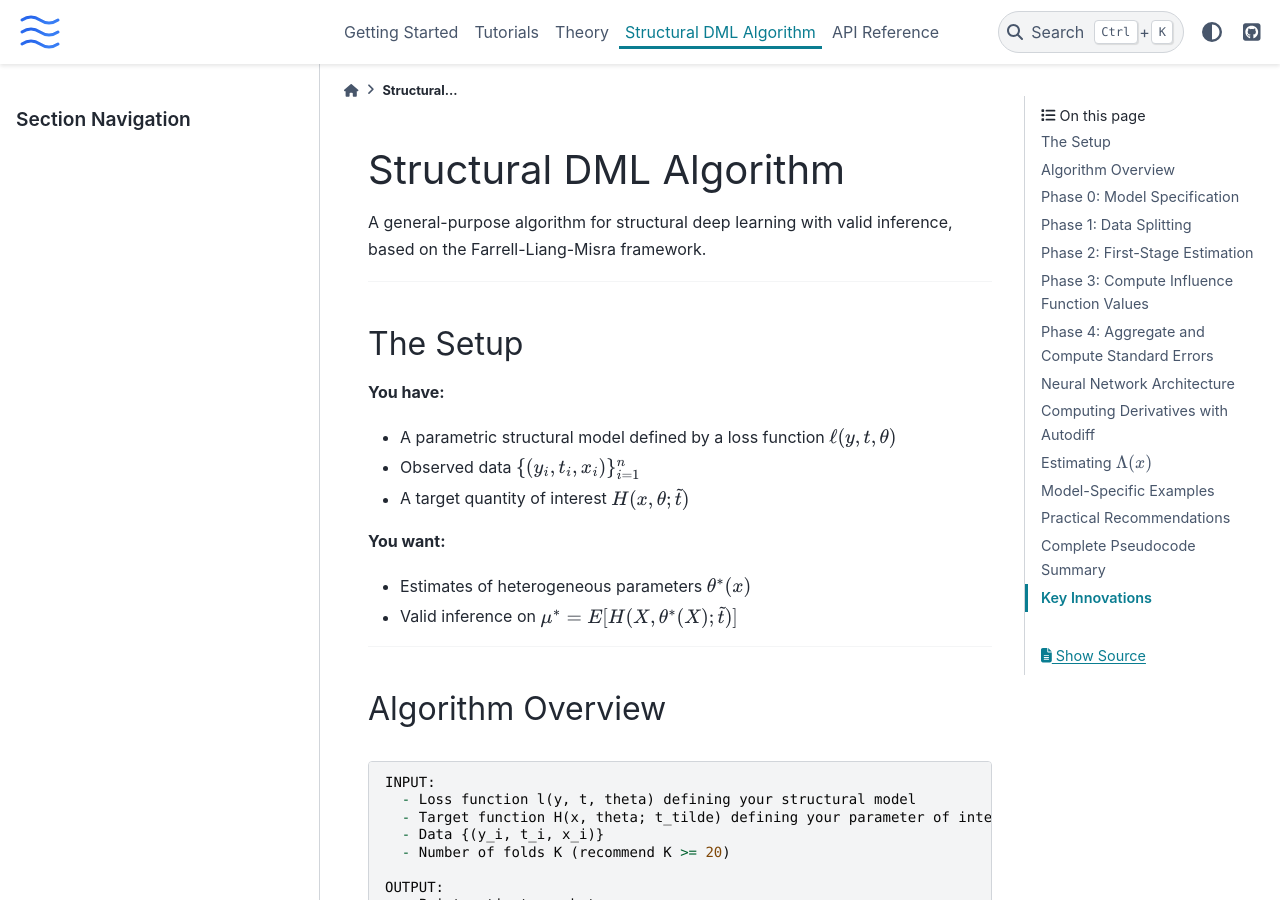
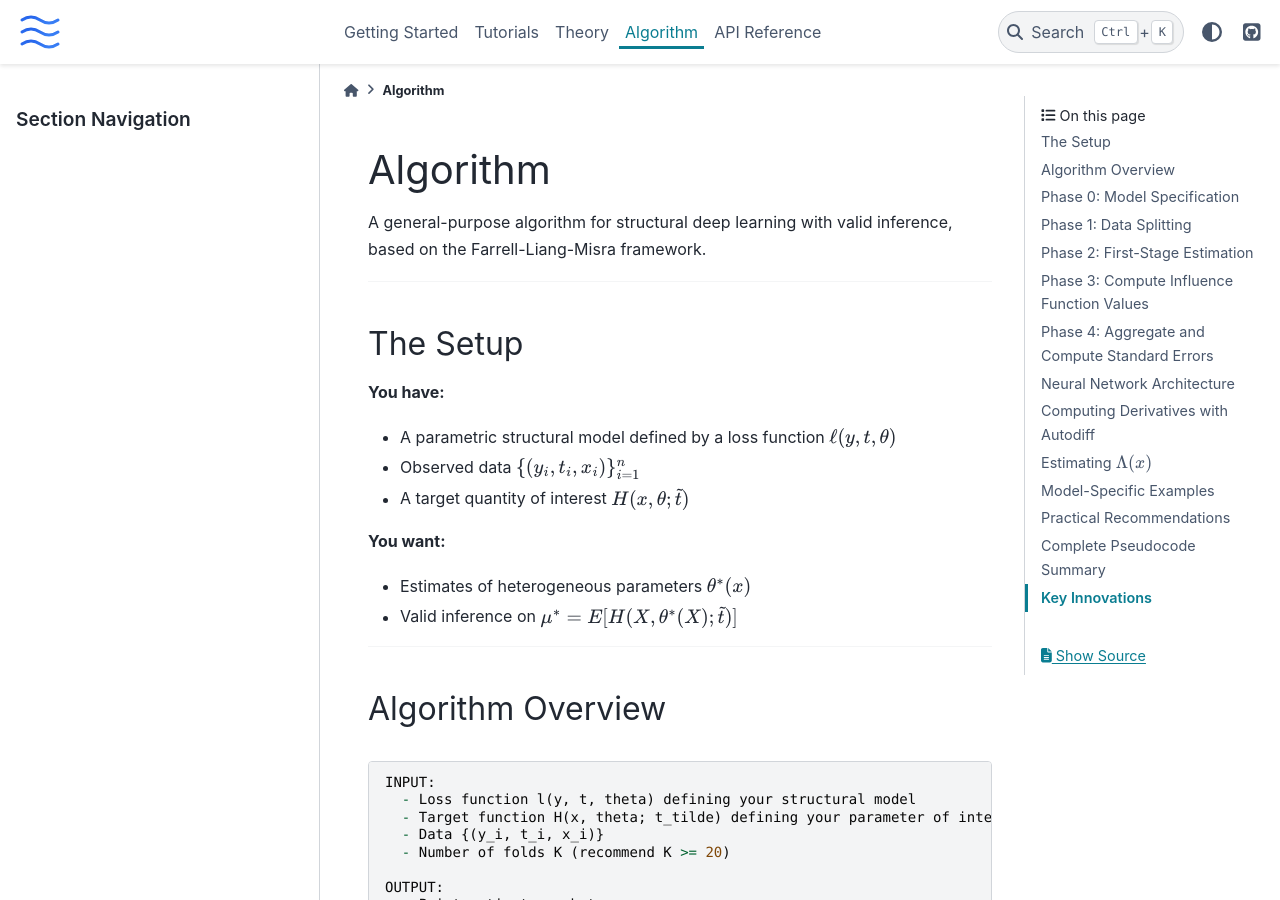
Before and after one commit to rawatpranjal/deepstats, a Sphinx documentation site: the page built from docs/algorithm/index.md, in a window 1280 px wide and 900 px high. Built offline with Sphinx 7.4.7 and the PyData theme 0.15.4, drawn with Linux system fonts in a browser that asks for light colours.

Commit message:
Rename algorithm page title to 'Algorithm'

```diff
--- a/docs/algorithm/index.md
+++ b/docs/algorithm/index.md
@@ -1,4 +1,4 @@
-# Structural DML Algorithm
+# Algorithm
 
 A general-purpose algorithm for structural deep learning with valid inference, based on the Farrell-Liang-Misra framework.
 
```
